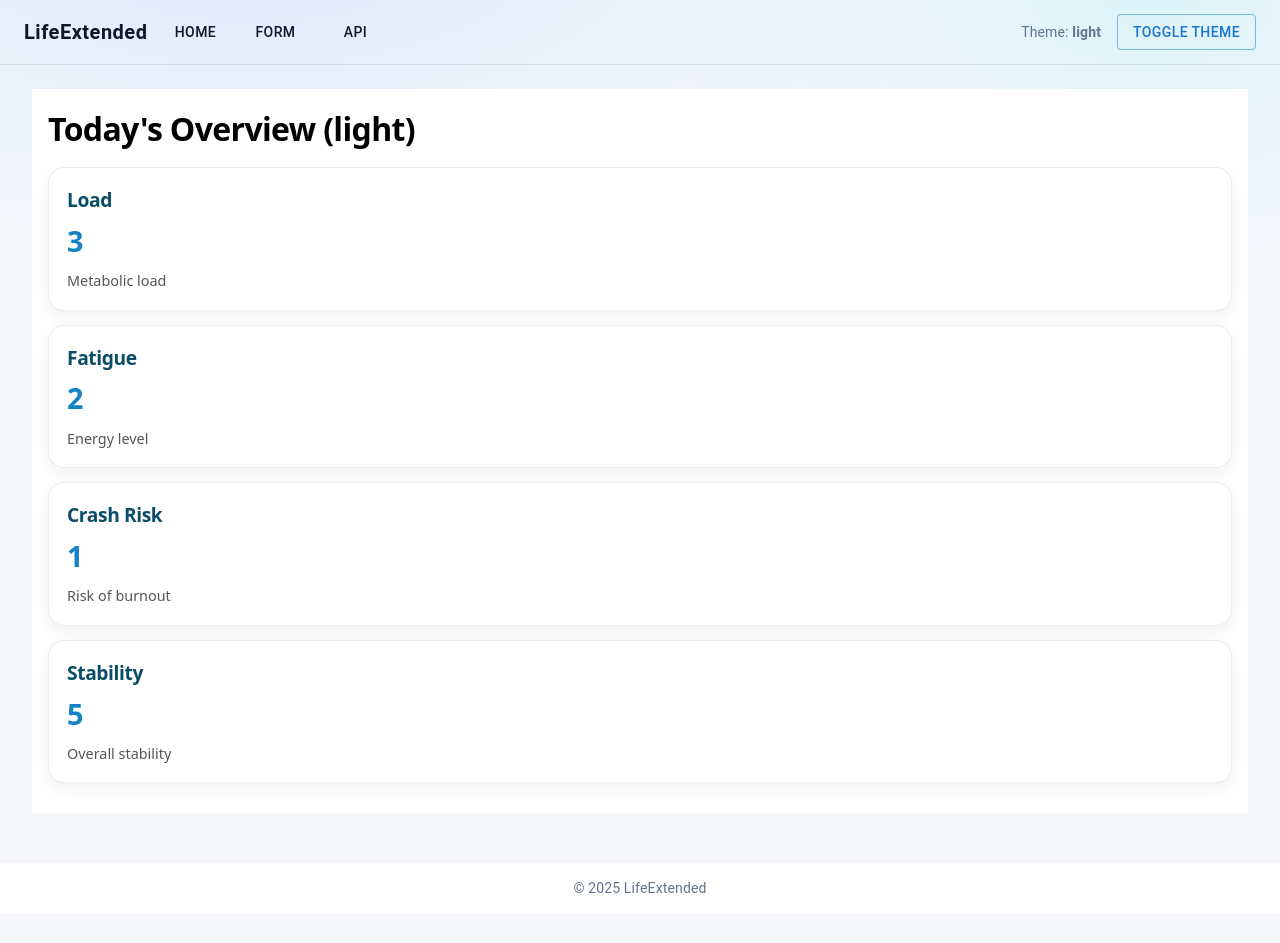
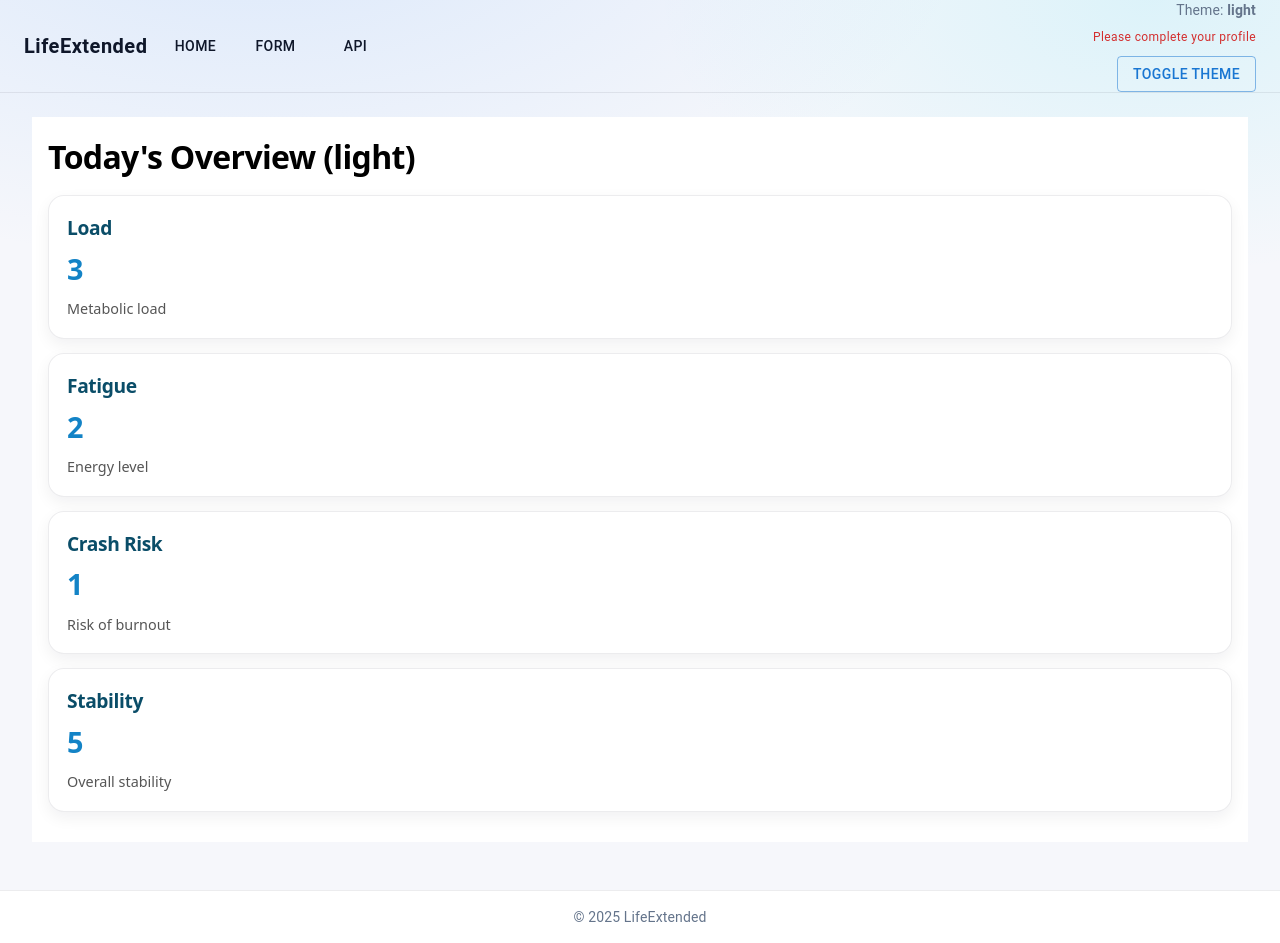
Before and after one commit to edelagziel/LifeExtended, a React (Vite) app: page / in a window 1280 px wide. Before the commit the page ends 914 px from the top, so only its background shows below. Built offline with nearby package versions, Linux system fonts and the light colour scheme.

Commit message:
Add Footer component and display profile completion status in Navbar

```diff
--- a/src/App.jsx
+++ b/src/App.jsx
@@ -1,12 +1,12 @@
 import { BrowserRouter, Routes, Route } from "react-router-dom";
 
 import Home from "./components/Home";
-import BasicForm from "./components/BasicForm";
+import BasicForm from "./components/form/BasicForm.jsx";
 import ResearchFeed from "./components/ResearchFeed";
 import Navbar from "./components/Navbar";
 import Footer from "./components/Footer";
 import ThemeBodyClass from "./components/ThemeBodyClass";
-import { UserProvider } from "./context/UserContext";
+import { UserProvider } from "./context/UserContext.tsx";
 import "./main.css";
 
 function App() {
--- a/src/components/Navbar/Navbar.tsx
+++ b/src/components/Navbar/Navbar.tsx
@@ -8,7 +8,7 @@ import Typography from "@mui/material/Typography";
 import { useNavbar } from "./useNavbar";
 
 function Navbar() {
-  const { mode, onToggleTheme } = useNavbar();
+  const { mode, isProfileFilled, onToggleTheme } = useNavbar();
 
   return (
     <AppBar
@@ -48,12 +48,31 @@ function Navbar() {
             API
           </Button>
         </Box>
-
-        {/* ימין – Theme */}
-        <Box sx={{ display: "flex", alignItems: "center", gap: 2 }}>
+        {/* ימין – תצוגת מצב פרופיל ועיצוב */}
+        <Box
+          sx={{
+            display: "flex",
+            flexDirection: "column",
+            alignItems: "flex-end",
+            gap: 1,
+          }}
+        >
           <Typography variant="body2">
             Theme: <strong>{mode}</strong>
           </Typography>
+
+          {!isProfileFilled && (
+            <Typography variant="caption" color="error">
+              Please complete your profile
+            </Typography>
+          )}
+
+          {isProfileFilled && (
+            <Typography variant="caption" color="success.main">
+              Thank you for completing your profile
+            </Typography>
+          )}
+
           <Button variant="outlined" onClick={onToggleTheme}>
             Toggle Theme
           </Button>
--- a/src/components/Navbar/useNavbar.ts
+++ b/src/components/Navbar/useNavbar.ts
@@ -1,10 +1,19 @@
 import { useDispatch, useSelector } from "react-redux";
+import { useContext } from "react";
 import type { RootState } from "../../store/store";
 import { toggleTheme } from "../../store/themeSlice";
+import { UserContext } from "../../context/UserContext";
 
 export function useNavbar() {
   const dispatch = useDispatch();
   const mode = useSelector((state: RootState) => state.theme.mode);
+
+  const user = useContext(UserContext);
+  if (!user) {
+    throw new Error("useNavbar must be used within UserProvider");
+  }
+
+  const { isProfileFilled } = user;
 
   function onToggleTheme() {
     dispatch(toggleTheme());
@@ -12,6 +21,7 @@ export function useNavbar() {
 
   return {
     mode,
+    isProfileFilled,
     onToggleTheme,
   };
 }
--- a/src/components/BasicForm.jsx
+++ b/src/components/form/BasicForm.jsx
@@ -1,7 +1,7 @@
 import { useState, useContext } from "react";
 import axios from "axios";
-import { UserContext } from "../context/UserContext";
-import {useLocalStorage} from "../customHooks/useLocalStorage"
+import { UserContext } from "../../context/UserContext.tsx";
+import {useLocalStorage} from "../../customHooks/useLocalStorage.ts"
 
 
 
--- a/src/context/UserContext.jsx
+++ /dev/null
@@ -1,17 +0,0 @@
-import { createContext, useState } from "react";
-import {useLocalStorage} from "../customHooks/useLocalStorage"
-
- const UserContext = createContext();
-
-function UserProvider({ children })
-{
-  const [isProfileFilled, setIsProfileFilled] = useLocalStorage("isProfileFilled",false);
-
-  return (
-    <UserContext.Provider value={{ isProfileFilled, setIsProfileFilled }}>
-      {children}
-    </UserContext.Provider>
-  );
-}
-
-export  {UserProvider,UserContext};
--- /dev/null
+++ b/src/context/UserContext.tsx
@@ -0,0 +1,26 @@
+import { createContext, type ReactNode, type Dispatch, type SetStateAction } from "react";
+import { useLocalStorage } from "../customHooks/useLocalStorage";
+
+type UserContextValue = {
+  isProfileFilled: boolean;
+  setIsProfileFilled: Dispatch<SetStateAction<boolean>>;
+};
+
+const UserContext = createContext<UserContextValue | undefined>(undefined);
+
+type UserProviderProps = {
+  children: ReactNode;
+};
+
+function UserProvider({ children }: UserProviderProps) {
+  const [isProfileFilled, setIsProfileFilled] = useLocalStorage(
+    "isProfileFilled",
+    false
+  );
+
+  const value: UserContextValue = { isProfileFilled, setIsProfileFilled };
+
+  return <UserContext.Provider value={value}>{children}</UserContext.Provider>;
+}
+
+export { UserProvider, UserContext };
```
Also changed, not shown: 1 other file (tests, documents, lock files or other folders).
